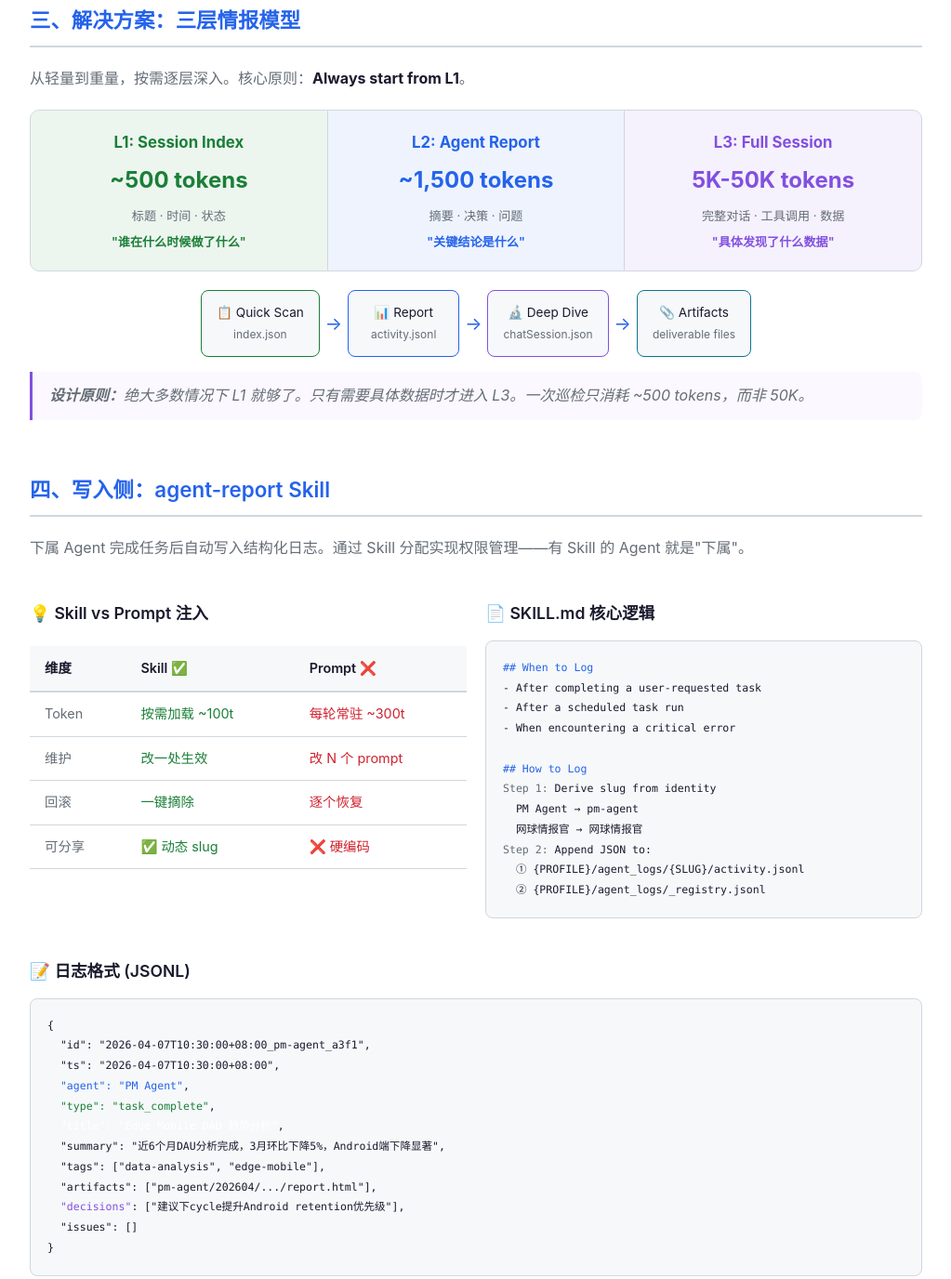
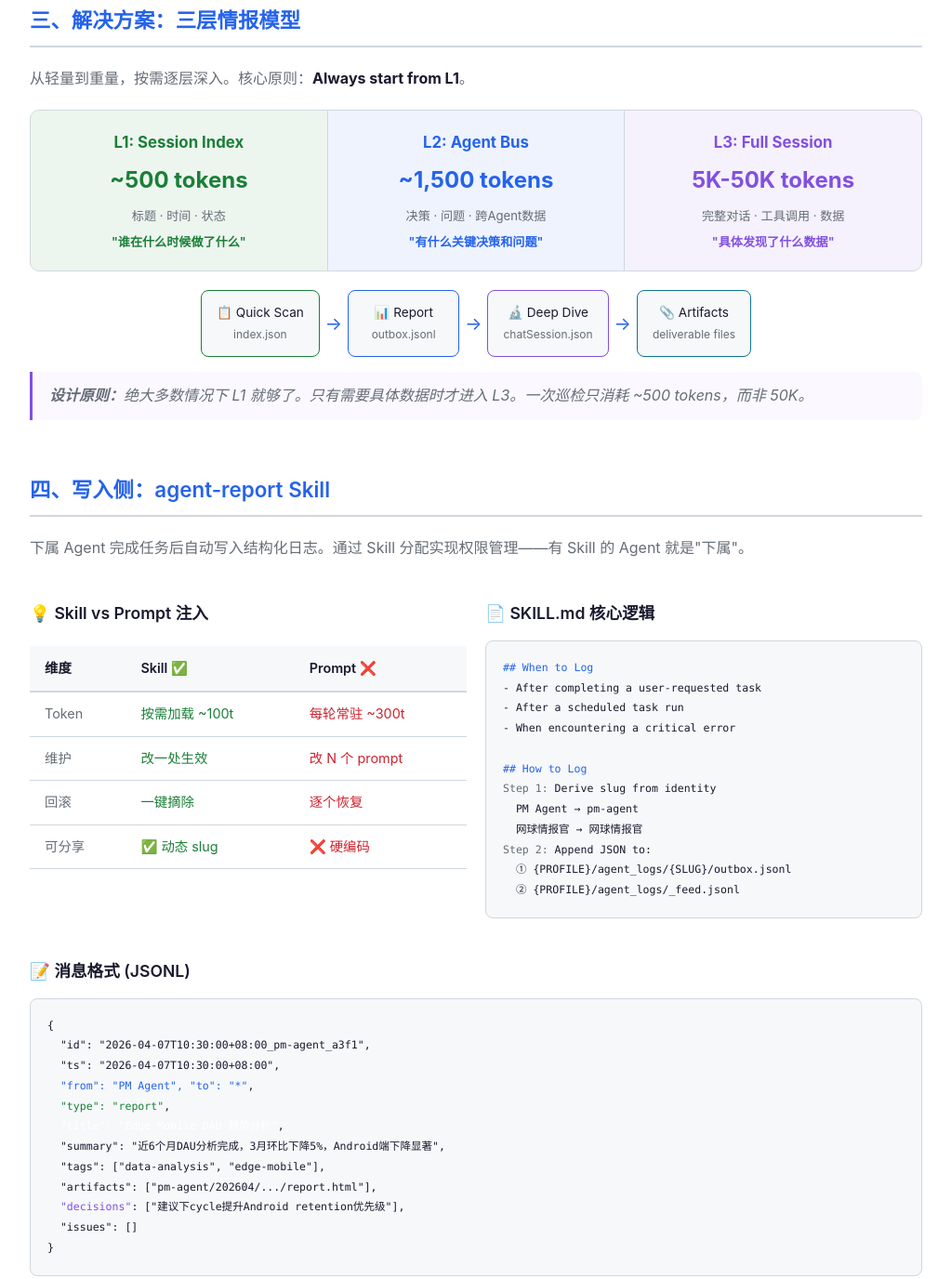
Before and after one commit to zhousen99-gif/aaron-notes, a website: page docs/meta-agent-intelligence/index.html in a window 1280 px wide. Shown: the part 1594-2970 px from the top of the page at 93% size, without its empty margins (128-1151 px from the left). Drawn offline with Linux system fonts and the light colour scheme.

Commit message:
docs: update meta-agent article to v2 - agent_bus redesign, decisions-focused reporting

```diff
--- a/docs/meta-agent-intelligence/index.html
+++ b/docs/meta-agent-intelligence/index.html
@@ -140,7 +140,7 @@
 │       └── chatSession_*.json
 ├── chat_workspaces/       ← Deliverables
 ├── <span style="color:var(--accent-green);">rag/user_memories.db</span>   ← 🔥 Memory (SQLite)
-├── agent_logs/            ← 🆕 AALP logs
+├── agent_bus/             ← 🆕 Agent message bus
 └── skills/                ← Skill source code</code></pre>
     </div>
   </div>
@@ -159,10 +159,10 @@
       <p style="margin-top:6px;color:var(--accent-green);font-weight:600;"><span class="zh-only">"谁在什么时候做了什么"</span><span class="en-only">"Who did what, when"</span></p>
     </div>
     <div class="tier-item tier-l2">
-      <h4 style="color:var(--accent-blue);">L2: Agent Report</h4>
+      <h4 style="color:var(--accent-blue);">L2: Agent Bus</h4>
       <p style="font-size:1.5rem;margin:6px 0;color:var(--accent-blue);font-weight:700;">~1,500 tokens</p>
-      <p><span class="zh-only">摘要 · 决策 · 问题</span><span class="en-only">Summary · Decisions · Issues</span></p>
-      <p style="margin-top:6px;color:var(--accent-blue);font-weight:600;"><span class="zh-only">"关键结论是什么"</span><span class="en-only">"What were the key outcomes"</span></p>
+      <p><span class="zh-only">决策 · 问题 · 跨Agent数据</span><span class="en-only">Decisions · Issues · Cross-Agent Data</span></p>
+      <p style="margin-top:6px;color:var(--accent-blue);font-weight:600;"><span class="zh-only">"有什么关键决策和问题"</span><span class="en-only">"What key decisions and issues"</span></p>
     </div>
     <div class="tier-item tier-l3">
       <h4 style="color:var(--accent-purple);">L3: Full Session</h4>
@@ -175,7 +175,7 @@
   <div class="flow">
     <div class="flow-item" style="border-color:var(--accent-green);">📋 Quick Scan<br><span style="font-size:0.75rem;color:var(--text-secondary);">index.json</span></div>
     <div class="flow-arrow">→</div>
-    <div class="flow-item" style="border-color:var(--accent-blue);">📊 Report<br><span style="font-size:0.75rem;color:var(--text-secondary);">activity.jsonl</span></div>
+    <div class="flow-item" style="border-color:var(--accent-blue);">📊 Report<br><span style="font-size:0.75rem;color:var(--text-secondary);">outbox.jsonl</span></div>
     <div class="flow-arrow">→</div>
     <div class="flow-item" style="border-color:var(--accent-purple);">🔬 Deep Dive<br><span style="font-size:0.75rem;color:var(--text-secondary);">chatSession.json</span></div>
     <div class="flow-arrow">→</div>
@@ -214,17 +214,17 @@
   PM Agent → pm-agent
   网球情报官 → 网球情报官
 <span style="color:var(--text-secondary);">Step 2:</span> Append JSON to:
-  ① {PROFILE}/agent_logs/{SLUG}/activity.jsonl
-  ② {PROFILE}/agent_logs/_registry.jsonl</code></pre>
+  ① {PROFILE}/agent_logs/{SLUG}/outbox.jsonl
+  ② {PROFILE}/agent_logs/_feed.jsonl</code></pre>
     </div>
   </div>
 
-  <h3><span class="zh-only">📝 日志格式 (JSONL)</span><span class="en-only">📝 Log Format (JSONL)</span></h3>
+  <h3><span class="zh-only">📝 消息格式 (JSONL)</span><span class="en-only">📝 Message Format (JSONL)</span></h3>
 <pre><code>{
   "id": "2026-04-07T10:30:00+08:00_pm-agent_a3f1",
   "ts": "2026-04-07T10:30:00+08:00",
-  <span style="color:var(--accent-blue);">"agent": "PM Agent"</span>,
-  <span style="color:var(--accent-green);">"type": "task_complete"</span>,
+  <span style="color:var(--accent-blue);">"from": "PM Agent", "to": "*"</span>,
+  <span style="color:var(--accent-green);">"type": "report"</span>,
   <span style="color:#fff;">"title": "Edge Mobile DAU 趋势分析"</span>,
   "summary": "近6个月DAU分析完成，3月环比下降5%，Android端下降显著",
   "tags": ["data-analysis", "edge-mobile"],
@@ -242,7 +242,7 @@
   <h3><span class="zh-only">📚 Knowledge Base 体系 (29 KB)</span><span class="en-only">📚 Knowledge Base Files (29 KB)</span></h3>
   <div class="card-grid">
     <div class="card"><p><strong>pm_studio_architecture.md</strong> <span style="color:var(--text-secondary);font-size:0.8rem;">9.5 KB</span></p><p style="font-size:0.85rem;color:var(--text-secondary);margin-top:6px;"><span class="zh-only">平台架构 · AALP 协议 · 文件路径 · 对话存储结构</span><span class="en-only">Platform architecture · AALP protocol · File paths · Chat storage</span></p></div>
-    <div class="card"><p><strong>agent_activity_log_reading_protocol.md</strong> <span style="color:var(--text-secondary);font-size:0.8rem;">8.7 KB</span></p><p style="font-size:0.85rem;color:var(--text-secondary);margin-top:6px;"><span class="zh-only">三层情报模型 · 扫描流程 · 决策流程图</span><span class="en-only">Three-tier model · Scanning procedure · Decision flowchart</span></p></div>
+    <div class="card"><p><strong>agent_activity_log_reading_protocol.md</strong> <span style="color:var(--text-secondary);font-size:0.8rem;">8.7 KB</span></p><p style="font-size:0.85rem;color:var(--text-secondary);margin-top:6px;"><span class="zh-only">三层情报模型 · Agent Bus 协议 · 决策流程图</span><span class="en-only">Three-tier model · Agent Bus protocol · Decision flowchart</span></p></div>
     <div class="card"><p><strong>pm_studio_source_code_insights.md</strong> <span style="color:var(--text-secondary);font-size:0.8rem;">5.7 KB</span></p><p style="font-size:0.85rem;color:var(--text-secondary);margin-top:6px;"><span class="zh-only">🆕 从 Code Reader 学习的源码实现细节</span><span class="en-only">🆕 Source code insights learned from Code Reader</span></p></div>
     <div class="card"><p><strong>context_engineering_reference.md</strong> <span style="color:var(--text-secondary);font-size:0.8rem;">5.1 KB</span></p><p style="font-size:0.85rem;color:var(--text-secondary);margin-top:6px;"><span class="zh-only">上下文工程最佳实践 · Agent 优化方法论</span><span class="en-only">Context engineering best practices · Agent optimization methodology</span></p></div>
   </div>
@@ -358,7 +358,7 @@ Get-ChildItem -Recurse "*.json" |
     <tr><td><strong><span class="zh-only">查看 Agent 配置</span><span class="en-only">View agent configs</span></strong></td><td style="color:var(--accent-green);">✅</td><td style="color:var(--accent-green);">✅</td><td>profile.json</td></tr>
     <tr><td><strong><span class="zh-only">知道其他 Agent 做了什么</span><span class="en-only">Know what other agents did</span></strong></td><td style="color:var(--accent-red);">❌</td><td style="color:var(--accent-green);">✅</td><td>L1: index.json</td></tr>
     <tr><td><strong><span class="zh-only">判断 Agent 是否在工作</span><span class="en-only">Detect if agent is working</span></strong></td><td style="color:var(--accent-red);">❌</td><td style="color:var(--accent-green);">✅</td><td>L1: last_updated + LastWriteTime</td></tr>
-    <tr><td><strong><span class="zh-only">获取任务关键结论</span><span class="en-only">Get key task conclusions</span></strong></td><td style="color:var(--accent-red);">❌</td><td style="color:var(--accent-green);">✅</td><td>L2: agent-report</td></tr>
+    <tr><td><strong><span class="zh-only">获取任务关键结论</span><span class="en-only">Get key task conclusions</span></strong></td><td style="color:var(--accent-red);">❌</td><td style="color:var(--accent-green);">✅</td><td>L2: agent_bus</td></tr>
     <tr><td><strong><span class="zh-only">获取完整执行细节</span><span class="en-only">Full execution details</span></strong></td><td style="color:var(--accent-red);">❌</td><td style="color:var(--accent-green);">✅</td><td>L3: chatSession JSON</td></tr>
     <tr><td><strong><span class="zh-only">查看 Memory 内容</span><span class="en-only">View memory contents</span></strong></td><td style="color:var(--accent-red);">❌</td><td style="color:var(--accent-green);">✅</td><td>SQLite: user_memories.db</td></tr>
     <tr><td><strong><span class="zh-only">从其他 Agent 学习知识</span><span class="en-only">Learn from other agents</span></strong></td><td style="color:var(--accent-red);">❌</td><td style="color:var(--accent-green);">✅</td><td><span class="zh-only">L3 提取 → 写入 KB</span><span class="en-only">L3 extract → persist to KB</span></td></tr>
@@ -381,7 +381,7 @@ Get-ChildItem -Recurse "*.json" |
     </div>
     <div class="card" style="border-left:3px solid var(--accent-purple);">
       <h3><span class="zh-only">🔑 能力即权限</span><span class="en-only">🔑 Capability as Permission</span></h3>
-      <p style="margin-top:8px;"><span class="zh-only">通过 <strong>Skill 分配控制谁是"下属"</strong>。不需要 ACL——Skill 列表本身就是权限矩阵。</span><span class="en-only"><strong>Skill assignment controls who is a "subordinate."</strong> No ACL needed — the skill list IS the permission matrix.</span></p>
+      <p style="margin-top:8px;"><span class="zh-only">通过 <strong>Skill 分配控制谁是"下属"</strong>。不需要 ACL——Skill 列表本身就是权限矩阵。agent-report 同时为未来的任务委派和跨Agent协作预留了 request/response/handoff 消息类型。</span><span class="en-only"><strong>Skill assignment controls who is a "subordinate."</strong> No ACL needed — the skill list IS the permission matrix. agent-report also reserves request/response/handoff message types for future task delegation.</span></p>
     </div>
     <div class="card" style="border-left:3px solid var(--accent-orange);">
       <h3><span class="zh-only">🔄 从实践中学习</span><span class="en-only">🔄 Learn from Practice</span></h3>
@@ -392,7 +392,7 @@ Get-ChildItem -Recurse "*.json" |
   <h3 style="margin-top:36px;"><span class="zh-only">🔮 下一步优化方向</span><span class="en-only">🔮 Next Steps</span></h3>
   <table>
     <tr><th><span class="zh-only">阶段</span><span class="en-only">Phase</span></th><th><span class="zh-only">方向</span><span class="en-only">Direction</span></th><th><span class="zh-only">说明</span><span class="en-only">Description</span></th></tr>
-    <tr><td><span class="tag tag-green">Short</span></td><td><strong><span class="zh-only">定时巡检自动化</span><span class="en-only">Automated daily patrol</span></strong></td><td><span class="zh-only">每日定时任务扫描 <code>_registry.jsonl</code>，生成工作汇报</span><span class="en-only">Daily scheduled task scans <code>_registry.jsonl</code>, generates work summary</span></td></tr>
+    <tr><td><span class="tag tag-green">Short</span></td><td><strong><span class="zh-only">定时巡检自动化</span><span class="en-only">Automated daily patrol</span></strong></td><td><span class="zh-only">每日定时任务扫描 <code>_feed.jsonl</code>，生成工作汇报</span><span class="en-only">Daily scheduled task scans <code>_feed.jsonl</code>, generates work summary</span></td></tr>
     <tr><td><span class="tag tag-green">Short</span></td><td><strong><span class="zh-only">agent-report 质量验证</span><span class="en-only">Agent-report quality check</span></strong></td><td><span class="zh-only">观察日志写入质量，迭代 SKILL.md</span><span class="en-only">Monitor log quality, iterate SKILL.md</span></td></tr>
     <tr><td><span class="tag tag-blue">Mid</span></td><td><strong><span class="zh-only">跨 Agent 知识共享</span><span class="en-only">Cross-agent knowledge sharing</span></strong></td><td><span class="zh-only">从各 Agent 对话中提取知识，写入其他 Agent 的 KB</span><span class="en-only">Extract knowledge from agent sessions, persist to other agents' KB</span></td></tr>
     <tr><td><span class="tag tag-blue">Mid</span></td><td><strong><span class="zh-only">Agent 性能 Dashboard</span><span class="en-only">Agent performance dashboard</span></strong></td><td><span class="zh-only">可视化各 Agent 任务频率、成功率、token 消耗</span><span class="en-only">Visualize task frequency, success rate, token usage per agent</span></td></tr>
```
